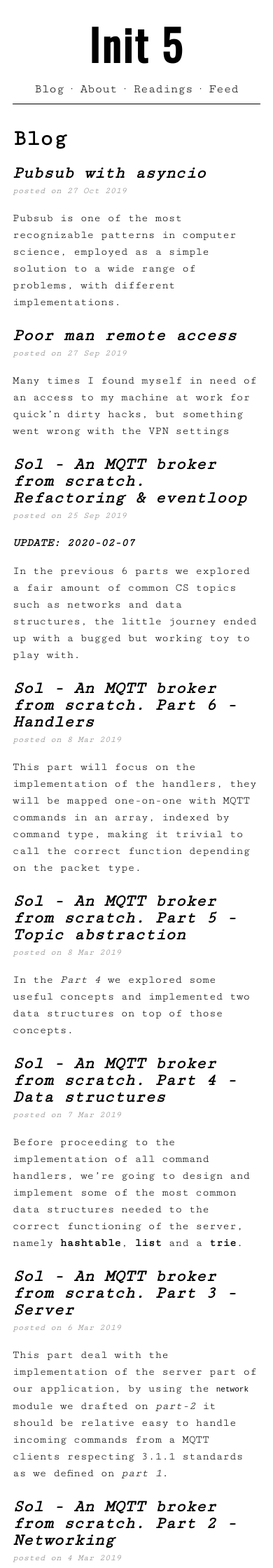
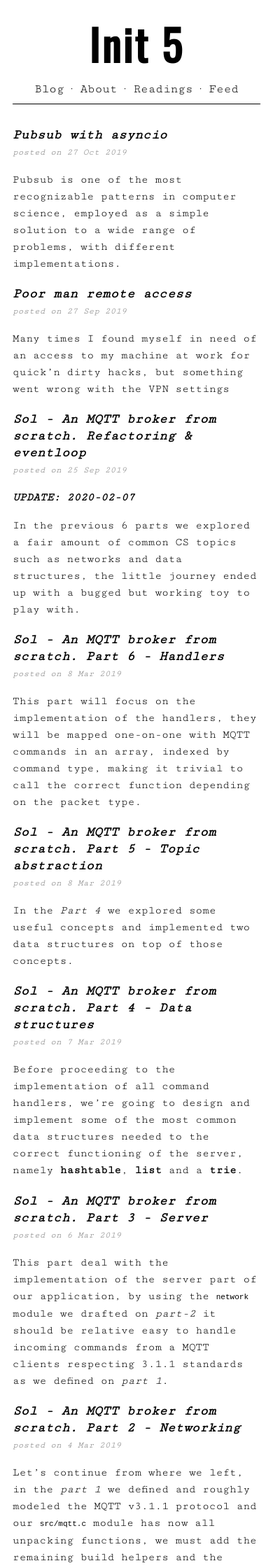
Before and after one commit to codepr/codepr.github.io, a Jekyll site: the page built from blog.md, in a window 390 px wide. Shown: the top 2240 px of the page at 70% size. Built offline with Jekyll 4.4.1, drawn with Linux system fonts in a browser that asks for light colours.

Commit message:
Updated layout for mobile

```diff
--- a/assets/css/style.css
+++ b/assets/css/style.css
@@ -167,16 +167,16 @@ hr {
 	}
 
 	#nav {
-		font-size: 2em;
+		font-size: 1.4em;
 		padding-bottom: 0.5em;
 	}
 
 	h2 {
-		font-size: 3em;
+		font-size: 1.5em;
 	}
 
 	h3 {
-		font-size: 2em;
+		font-size: 1.2em;
 	}
 
 }
@@ -203,11 +203,11 @@ hr {
 	}
 
 	h2 {
-		font-size: 2em;
+		font-size: 1.6em;
 	}
 
 	h3 {
-		font-size: 1.5em;
+		font-size: 1.2em;
 	}
 
 }
--- a/blog.md
+++ b/blog.md
@@ -3,7 +3,7 @@
 # Edit theme's home layout instead if you wanna make some changes
 # See: https://jekyllrb.com/docs/themes/#overriding-theme-defaults
 layout: default
-title: Blog
+title:
 ---
 {% for post in site.posts %}
   <div id="post-short">
```
